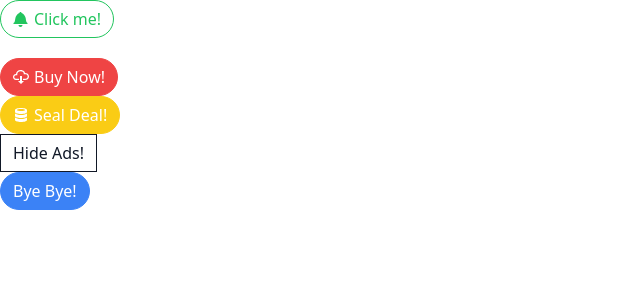
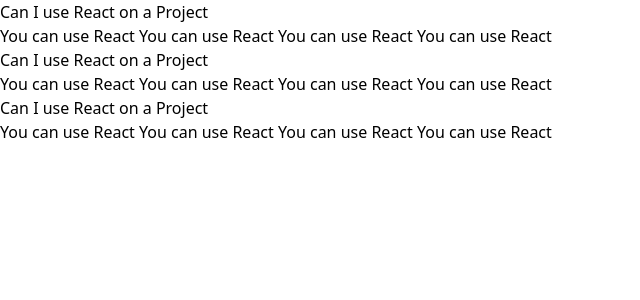
Before and after one commit to kdk0063/React-Andrew, a React (Create React App) app: page / in a window 1280 px wide. Shown: the top 300 px of the page, without its empty margins (0-640 px from the left). Built offline with nearby package versions, Linux system fonts and the light colour scheme.

Commit message:
update accordion component

```diff
--- a/src/App.js
+++ b/src/App.js
@@ -1,9 +1,26 @@
-import ButtonPage from "./Pages/ButtonPage";
+import Accordion from './Components/Accordion';
+// import ButtonPage from "./Pages/ButtonPage";
 
 function App() {
+    const items = [
+        {
+            label: "Can I use React on a Project",
+            content: "You can use React You can use React You can use React You can use React"
+        },
+        {
+            label: "Can I use React on a Project",
+            content: "You can use React You can use React You can use React You can use React"
+        },
+        {
+            label: "Can I use React on a Project",
+            content: "You can use React You can use React You can use React You can use React"
+        }
+    ];
+
     return(
         <>
-            <ButtonPage />
+            {/* <ButtonPage /> */}
+            <Accordion items={items} />
         </>
     )
 }
--- /dev/null
+++ b/src/Components/Accordion.js
@@ -0,0 +1,21 @@
+function Accordion({ items }) {
+    const renderedItems = items.map((item, index) => {
+        return (
+            <div key={index}>
+                <div>
+                    { item.label }
+                </div>
+                <div>
+                    { item.content }
+                </div>
+            </div>
+        )
+    })
+
+    return (
+        <div>
+            { renderedItems }
+        </div>
+    )
+}
+export default Accordion;
```
